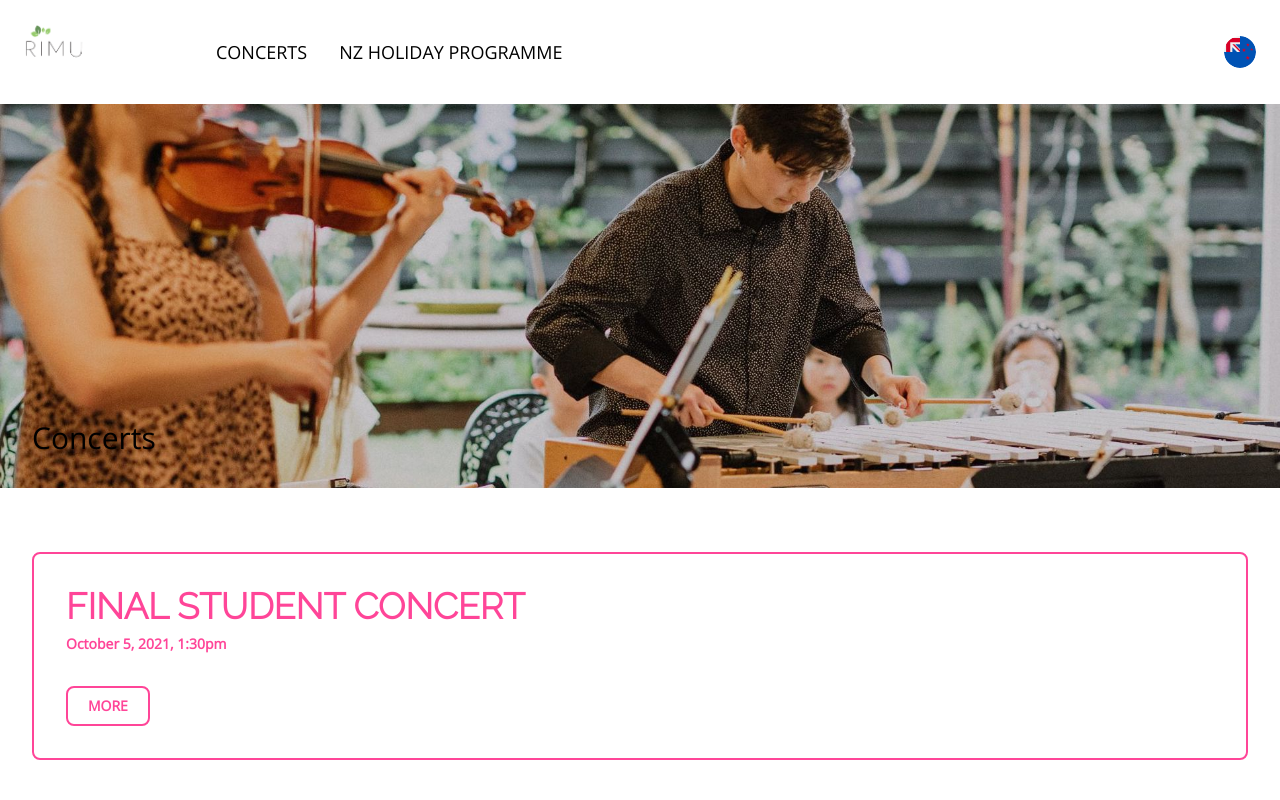
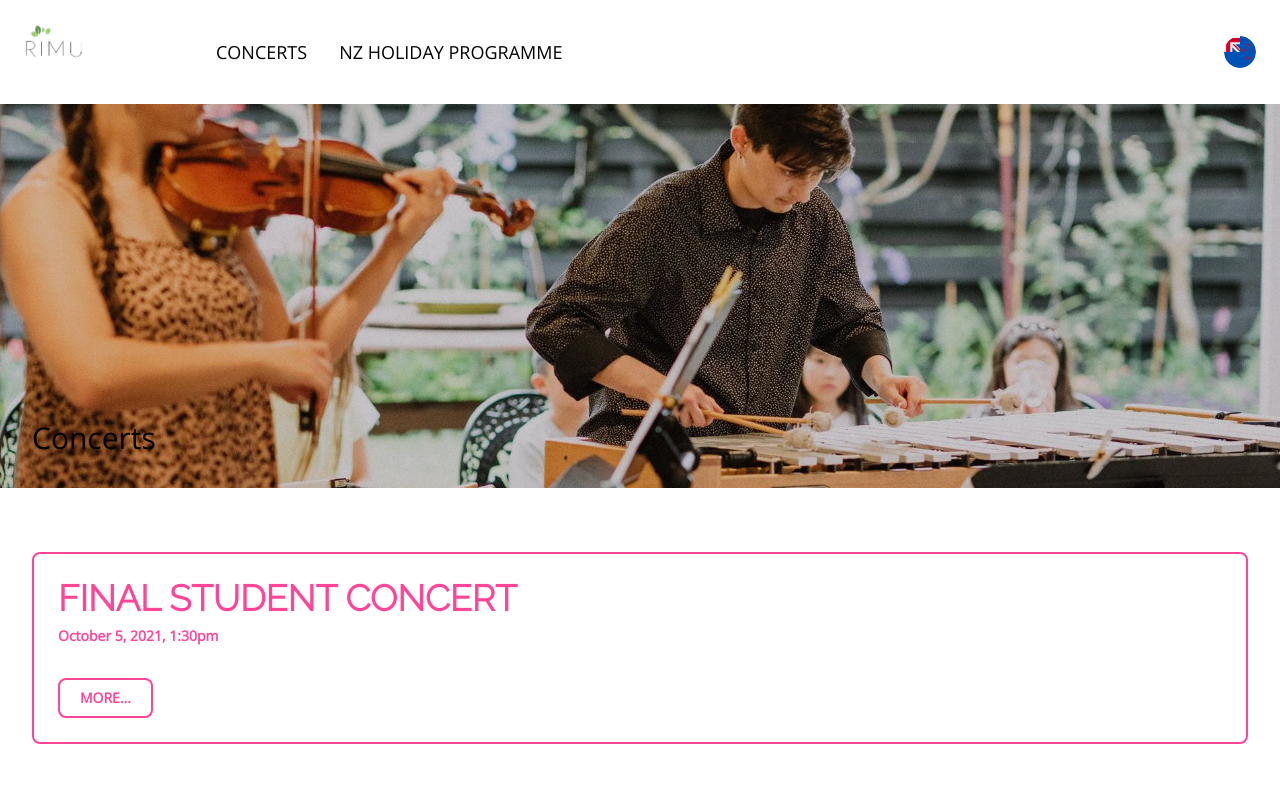
Before and after one commit to Alejandro-Larumbe/rimufest, a Next.js app: page /concerts in a window 1280 px wide. Shown: the top 800 px of the page. Built offline with nearby package versions, Linux system fonts and the light colour scheme.

Commit message:
remove node modules

```diff
--- a/components/ConcertCard.js
+++ b/components/ConcertCard.js
@@ -9,7 +9,7 @@ export default function ParagraphWithImage(props) {
   // console.log(imgSrc)
 
   return (
-    <div className="my-8 text-pink border-2 border-pink rounded-lg w-auto p-8">
+    <div className="my-8 text-pink border-2 border-pink rounded-lg w-auto p-6">
       <h2 className="text-xl uppercase font-title font-bold md:text-4xl">
         {title}
         <span className="text-indigo-600 dark:text-indigo-400">{title2}</span>
@@ -28,7 +28,7 @@ export default function ParagraphWithImage(props) {
           </a>
         )}
         <a href={path}>
-          <Button>More</Button>
+          <Button>More...</Button>
         </a>
       </div>
     </div>
```
Also changed, not shown: 1 other file (tests, documents, lock files or other folders).
